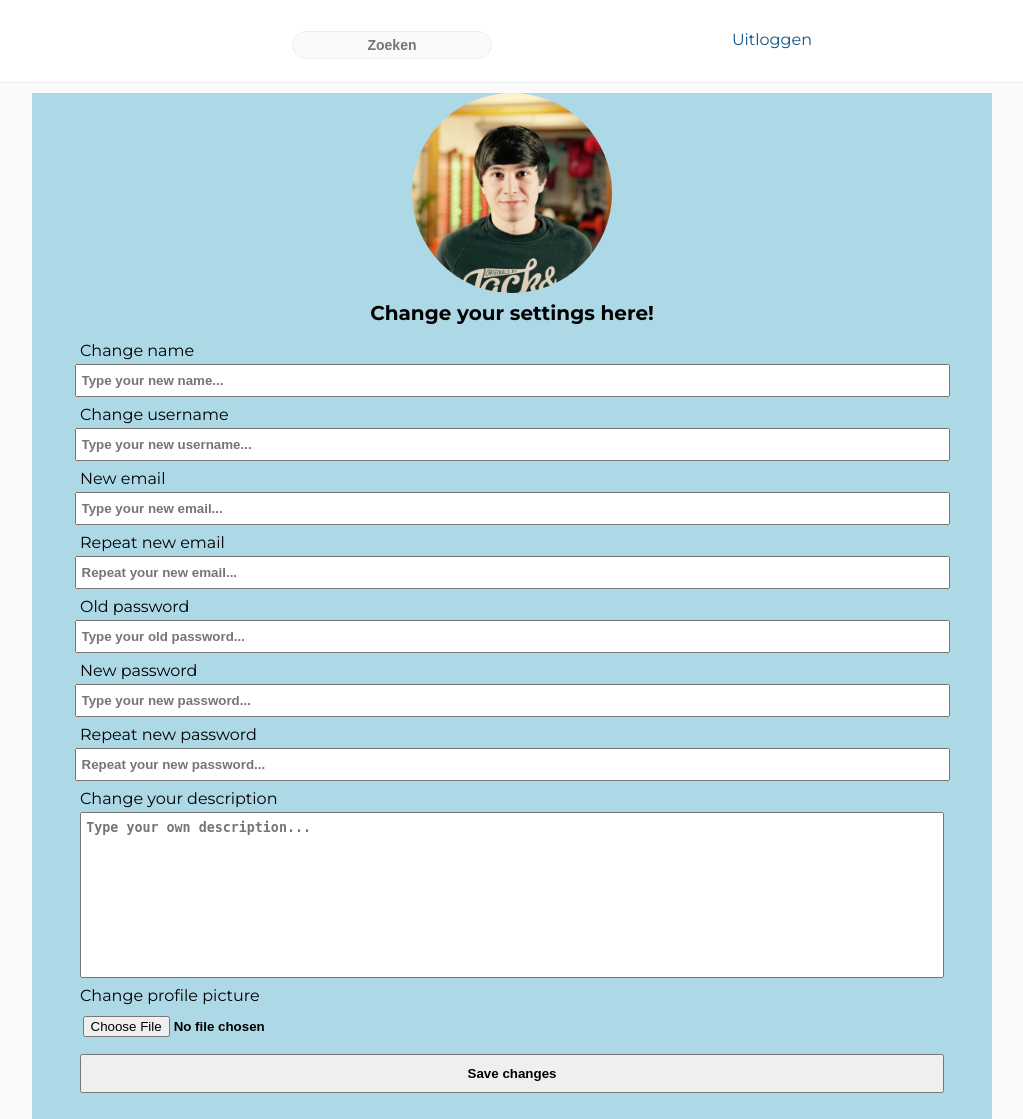
After one commit to larissagoethals/IMDstagram, a PHP site: page /accountEdit.php in a window 1280 px wide. The commit adds this page. Shown: the whole page, without its empty margins (128-1151 px from the left). Run offline with PHP 8.4, Linux system fonts and the light colour scheme.

Commit message:
Add accountEdit + css accountEdit

```diff
--- a/account.php
+++ b/account.php
@@ -26,7 +26,7 @@
         </div>
 
         <div class="profileName">
-            <a href="">yarondassonneville</a></div>
+            <a href="logout.php">Uitloggen</a></div>
     </div>
     <div class="clearfix"></div>
 </header>
@@ -36,7 +36,7 @@
         <div class="imageAndChange">
             <img src="images/yaron.jpg" alt="yaron" class="profileImage">
             <div class="changeProfile">
-                Profiel bewerken
+                <a href="accountEdit.php">Profiel bewerken</a>
             </div>
         </div>
 
--- /dev/null
+++ b/accountEdit.php
@@ -0,0 +1,70 @@
+<?php
+session_start();
+include_once('classes/User.class.php');
+if (isset($_GET['myProfile'])) {
+    $myUser = new User();
+    $myUser->Username = $_SESSION['username'];
+    $thisUserID = $myUser->getUserID();
+}
+?><!doctype html>
+<html lang="en">
+<head>
+    <meta charset="UTF-8">
+    <title>Account</title>
+    <link href='https://fonts.googleapis.com/css?family=Montserrat:400,700' rel='stylesheet' type='text/css'>
+    <link rel="stylesheet" href="style/reset.css">
+    <link rel="stylesheet" href="style/style.css">
+    <link rel="stylesheet" href="style/profile.css">
+    <link rel="stylesheet" href="style/accountEdit.css">
+</head>
+<body>
+<header>
+    <div class="innerHeader">
+        <a href="timeline.php" class="logoInsta">IMDstagram Home</a>
+
+        <div class="search">
+            <input placeholder="Zoeken" value type="text" class="inputSearch">
+        </div>
+
+        <div class="profileName">
+            <a href="logout.php">Uitloggen</a></div>
+    </div>
+    <div class="clearfix"></div>
+</header>
+
+<section class="fullProfile">
+    <div class="profileHeader">
+        <div class="imageAndChange">
+            <img src="images/yaron.jpg" alt="yaron" class="profileImage">
+        </div>
+        <h3>Change your settings here!</h3>
+        <form action="" method="post">
+            <label for="name">Change name</label>
+            <input type="text" name="name" id="username" placeholder="Type your new name...">
+            <label for="username">Change username</label>
+            <input type="text" name="username" id="name" placeholder="Type your new username...">
+            <label for="email">New email</label>
+            <input type="email" name="email" id="email" placeholder="Type your new email...">
+            <label for="emailRepeat">Repeat new email</label>
+            <input type="text" name="emailRepeat" id="emailRepeat" placeholder="Repeat your new email...">
+            <label for="passwordOld">Old password</label>
+            <input type="text" name="passwordOld" id="passwordOld" placeholder="Type your old password...">
+            <label for="passwordNew">New password</label>
+            <input type="text" name="passwordNew" id="passwordNew" placeholder="Type your new password...">
+            <label for="passwordNewRepeat">Repeat new password</label>
+            <input type="text" name="passwordNewRepeat" id="passwordNewRepeat" placeholder="Repeat your new password...">
+            <label for="bioText">Change your description</label>
+            <textarea name="bioText" id="bioText" cols="30" rows="10" placeholder="Type your own description..."></textarea>
+            <label for="profilePicture">Change profile picture</label>
+            <input type="file" name="profilePicture" id="profilePicture">
+            <input type="submit" id="btnChangeAccount" value="Save changes" name="saveChanges">
+        </form>
+
+    </div>
+
+    <div class="profileTimeline">
+        <img src="" alt="">
+    </div>
+</section>
+</body>
+</html>
--- /dev/null
+++ b/style/accountEdit.css
@@ -0,0 +1,41 @@
+h3
+{
+    text-align: center;
+    font-size: 20px;
+    font-weight: bold;
+    margin-bottom: 20px;
+}
+
+input, textarea{
+    width: 90%;
+    display: block;
+    padding-left: 5px;
+    padding-top: 7px;
+    padding-bottom: 7px;
+    font-weight: bold;
+    margin: 5px auto 10px auto;
+}
+
+textarea{
+    width: 89%;
+    resize: none;
+}
+
+label
+{
+    margin-left: 5%;
+}
+
+#btnChangeAccount
+{
+    padding: 10px 0;
+    display: block;
+}
+
+@media (min-width: 600px) {
+    .fullProfile {
+        max-width:960px;
+        margin:0px auto;
+        background-color:lightblue;
+    }
+}
```
